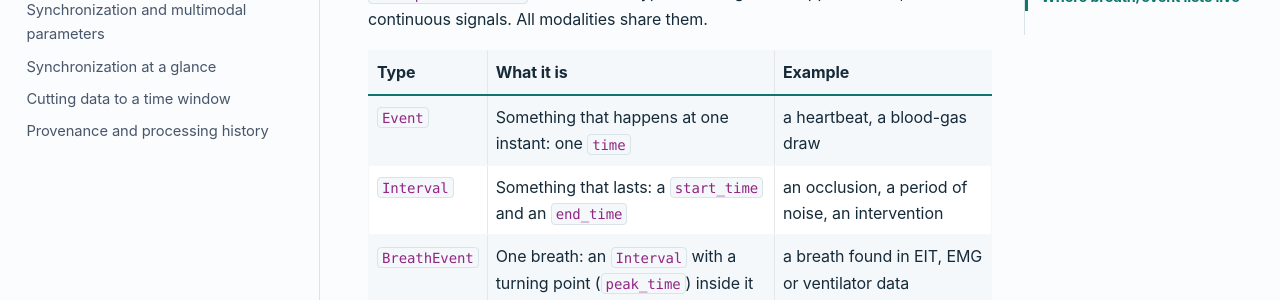
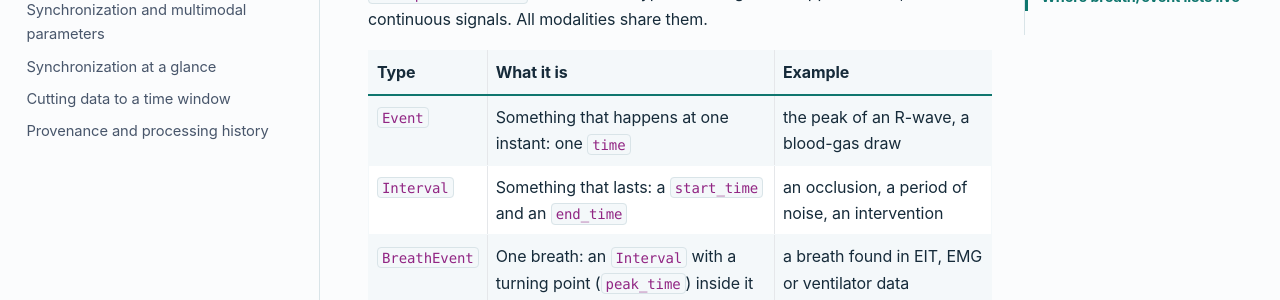
Before and after one commit to M3RESP/m3resp, a Sphinx documentation site: the page built from docs/concepts/events-and-breaths.md, in a window 1280 px wide and 900 px high. Shown: the part 312-612 px from the top of the window. Built offline with Sphinx 7.4.7 and the PyData theme 0.15.4, drawn with Linux system fonts in a browser that asks for light colours.

Commit message:
Update docs/concepts/events-and-breaths.md
Co-authored-by: Peter Somhorst <127968566+psomhorst@users.noreply.github.com>

```diff
--- a/docs/concepts/events-and-breaths.md
+++ b/docs/concepts/events-and-breaths.md
@@ -7,7 +7,7 @@ All modalities share them.
 
 | Type | What it is | Example |
 |---|---|---|
-| `Event` | Something that happens at one instant: one `time` | a heartbeat, a blood-gas draw |
+| `Event` | Something that happens at one instant: one `time` | the peak of an R-wave, a blood-gas draw |
 | `Interval` | Something that lasts: a `start_time` and an `end_time` | an occlusion, a period of noise, an intervention |
 | `BreathEvent` | One breath: an `Interval` with a turning point (`peak_time`) inside it | a breath found in EIT, EMG or ventilator data |
 
```
